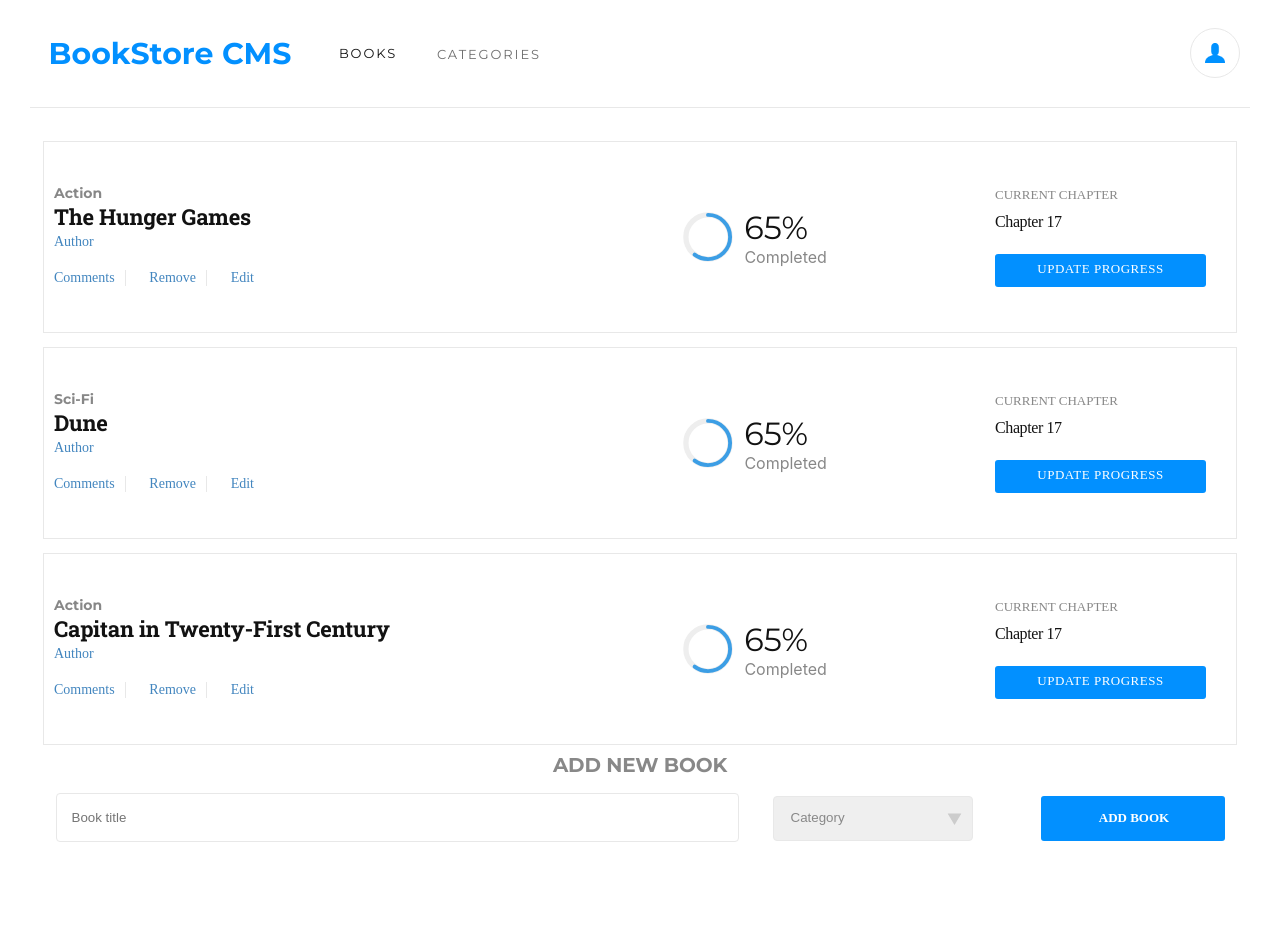
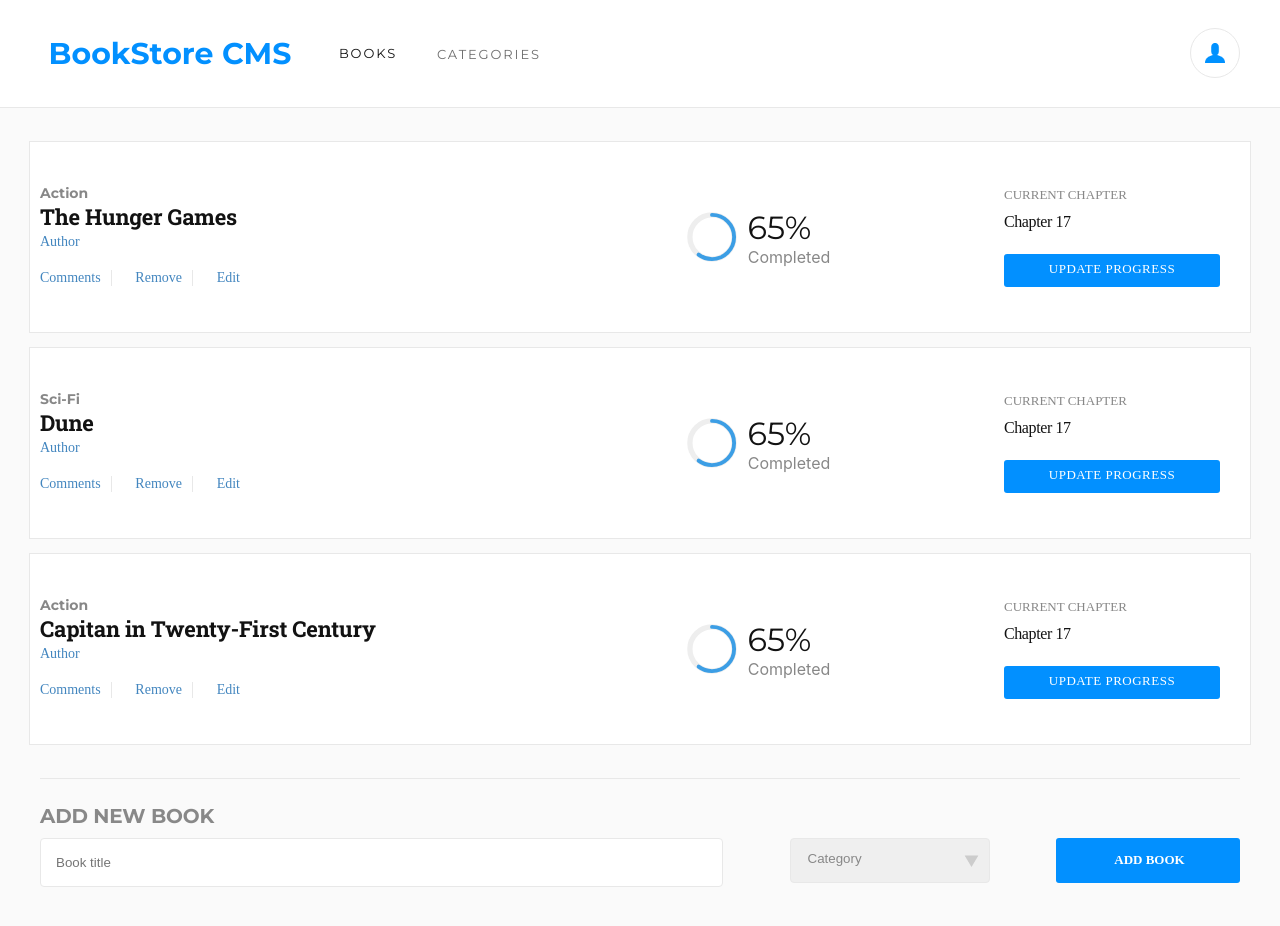
Before and after one commit to jessicafarias/bookstore-cms, a React (Create React App) app: page / in a window 1280 px wide. Shown: the top 926 px of the page. Built offline with nearby package versions, Linux system fonts and the light colour scheme.

Commit message:
style: Add background color, margins and paddings

```diff
--- a/src/components/CategoryFilter.js
+++ b/src/components/CategoryFilter.js
@@ -16,6 +16,7 @@ const CategoryFilter = props => {
   };
 
   return (
+    <div className="header-container">
       <div className="header">
         <div className="panel-bg">
           <h2 className="Bookstore-CMS">BookStore CMS</h2>
@@ -33,6 +34,7 @@ const CategoryFilter = props => {
           <img className="user" src={user} alt="user" />
         </div>
       </div>
+    </div>
   );
 };
 
--- a/src/containers/BooksForm.js
+++ b/src/containers/BooksForm.js
@@ -46,16 +46,20 @@ const BooksForm = props => {
   return (
     <form>
       <p className="new-book">ADD NEW BOOK</p>
+      <div>
         <label htmlFor="title">
           <input placeholder="Book title" type="text" id="title" name="title" onChange={handleClick} value={state.title} />
         </label>
         <label htmlFor="select">
           <select className="create-category" name="category" id="select" onChange={handleClick} value={state.category}>
             <option disable="true" hidden>Category</option>
-          {categories.map(category => <option value={category} key={category}>{category}</option>)}
+            {categories.map(
+              category => <option value={category} key={category}>{category}</option>,
+            )}
           </select>
         </label>
         <button className="button-blue" type="submit" onClick={handleSubmit}> ADD BOOK </button>
+      </div>
     </form>
   );
 };
--- a/src/styles/Book.css
+++ b/src/styles/Book.css
@@ -14,14 +14,31 @@ button {
 	outline: inherit;
 }
 
+.flex-row,
+.options,
+.percent-comp,
+.flex-row-center,
+.flex-col-center {
+  display: flex;
+}
+
+.flex-row,
+.percent-comp {
+  flex-direction: row;
+}
+
+.flex-row,
+.options {
+  justify-content: space-between;
+}
+
 .flex-row {
-  display: flex;
-  flex-direction: row;
-  justify-content: space-between;
+  max-width: 1200px;
   align-items: center;
   border: solid 1px #e8e8e8;
-  margin: 5px 40px;
+  margin: 5px auto;
   padding: 25px 10px;
+  background-color: #ffffff;
 }
 
 .align-start{
@@ -35,10 +52,6 @@ button {
   font-family: RobotoSlab;
   font-size: 14px;
   font-weight: 300;
-  font-stretch: normal;
-  font-style: normal;
-  line-height: normal;
-  letter-spacing: normal;
   color: #4386bf;
 }
 
@@ -63,17 +76,11 @@ button {
   font-family: Montserrat;
   font-size: 14px;
   font-weight: bold;
-  font-stretch: normal;
-  font-style: normal;
-  line-height: normal;
-  letter-spacing: normal;
   color: #121212;
 }
 
 .options {
-  display: flex;
   align-items: center;
-  justify-content: space-between;
   width: 200px;
   margin-top: 15px;
 }
@@ -84,20 +91,16 @@ button {
 }
 
 .percent-comp {
-  display: flex;
   padding: 0px 30px;
-  flex-direction: row;
   justify-content: center;
 }
 
 .flex-row-center {
-  display: flex;
   justify-content: center;
   align-items: center;
 }
 
 .flex-col-center {
-  display: flex;
   justify-content: center;
   align-items: center;
   flex-direction: column;
@@ -143,9 +146,6 @@ button {
   font-family: RobotoSlab;
   font-size: 13px;
   font-weight: 300;
-  font-stretch: normal;
-  font-style: normal;
-  letter-spacing: normal;
   color: #121212;
 }
 
@@ -186,9 +186,6 @@ button {
   font-family: RobotoSlab;
   font-size: 13px;
   font-weight: 300;
-  font-stretch: normal;
-  font-style: normal;
-  line-height: normal;
   letter-spacing: 0.5px;
   text-align: center;
   color: #ffffff;
@@ -207,10 +204,5 @@ button {
   opacity: 0.5;
   font-family: Montserrat;
   font-size: 14px;
-  font-weight: normal;
-  font-stretch: normal;
-  font-style: normal;
-  line-height: normal;
-  letter-spacing: normal;
   color: #121212;
 }
--- a/src/styles/BooksForm.css
+++ b/src/styles/BooksForm.css
@@ -4,12 +4,11 @@
 .new-book {
   font-family: Montserrat;
   font-size: 20px;
-  font-weight: bold;
-  font-stretch: normal;
-  font-style: normal;
-  line-height: normal;
   letter-spacing: -0.18px;
   color: #888888;
+  text-align: start;
+  padding: 25px 0 10px 0;
+  border-top: solid 1px #e8e8e8;
 }
 
 input {
@@ -22,13 +21,14 @@ input {
 }
 
 form {
-  padding-bottom: 30vh;
+  padding: 25px 0 30vh 0;
+  max-width: 1200px;
+  margin: auto;
 }
 
 .create-category{
   width: 200px;
   height: 45px;
-  margin: 19px 34px 0;
   padding: 6px 15px 9px 16px;
   border-radius: 4px;
   border: solid 1px #e8e8e8;
@@ -42,12 +42,20 @@ form {
 .button-blue {
   width: 184px;
   height: 45px;
-  margin: 19px 0 0 34px;
   padding: 12.8px 19px 14.2px 22px;
   border-radius: 3px;
   background-color: #0290ff;
   color: white;
   font-size: 13px;
-  font-weight: bold;
   font-family: RobotoSlab;
 }
+
+form div {
+  display: flex;
+  justify-content: space-between;
+}
+
+.new-book,
+.button-blue {
+  font-weight: bold;
+}
--- a/src/styles/CategoryFilter.css
+++ b/src/styles/CategoryFilter.css
@@ -1,13 +1,18 @@
 @import url('https://fonts.googleapis.com/css2?family=Montserrat:wght@400;700&display=swap');
 
+.header-container {
+  background-color: #ffffff;
+  border-bottom: solid 1px #e8e8e8;
+  margin: auto auto 25px auto;
+}
+
 .header {
-  width: 1200px;
-  margin: auto auto 25px auto;
+  max-width: 1200px;
+  margin: auto;
   display: flex;
   justify-content: space-between;
   align-items: center;
   padding: 10px;
-  border-bottom: solid 1px #e8e8e8;
   font-family: Montserrat;
 }
 
@@ -16,7 +21,6 @@
   min-width: 500px;
   justify-content: space-between;
   align-items: center;
-  background-color: #ffffff;
 }
 
 .Bookstore-CMS {
@@ -24,10 +28,6 @@
   font-family: Montserrat;
   font-size: 30px;
   font-weight: bold;
-  font-stretch: normal;
-  font-style: normal;
-  line-height: normal;
-  letter-spacing: normal;
   color: #0290ff;
 }
 
@@ -47,10 +47,6 @@
   height: 16px;
   font-family: Montserrat;
   font-size: 13px;
-  font-weight: normal;
-  font-stretch: normal;
-  font-style: normal;
-  line-height: normal;
   letter-spacing: 1.9px;
   color: #121212;
 }
--- a/src/styles/index.css
+++ b/src/styles/index.css
@@ -14,6 +14,8 @@ body {
     sans-serif;
   -webkit-font-smoothing: antialiased;
   -moz-osx-font-smoothing: grayscale;
+  margin: auto;
+  background-color: #fafafa;
 }
 
 code {
```
Lines whose indentation alone changed are shown as unchanged.
